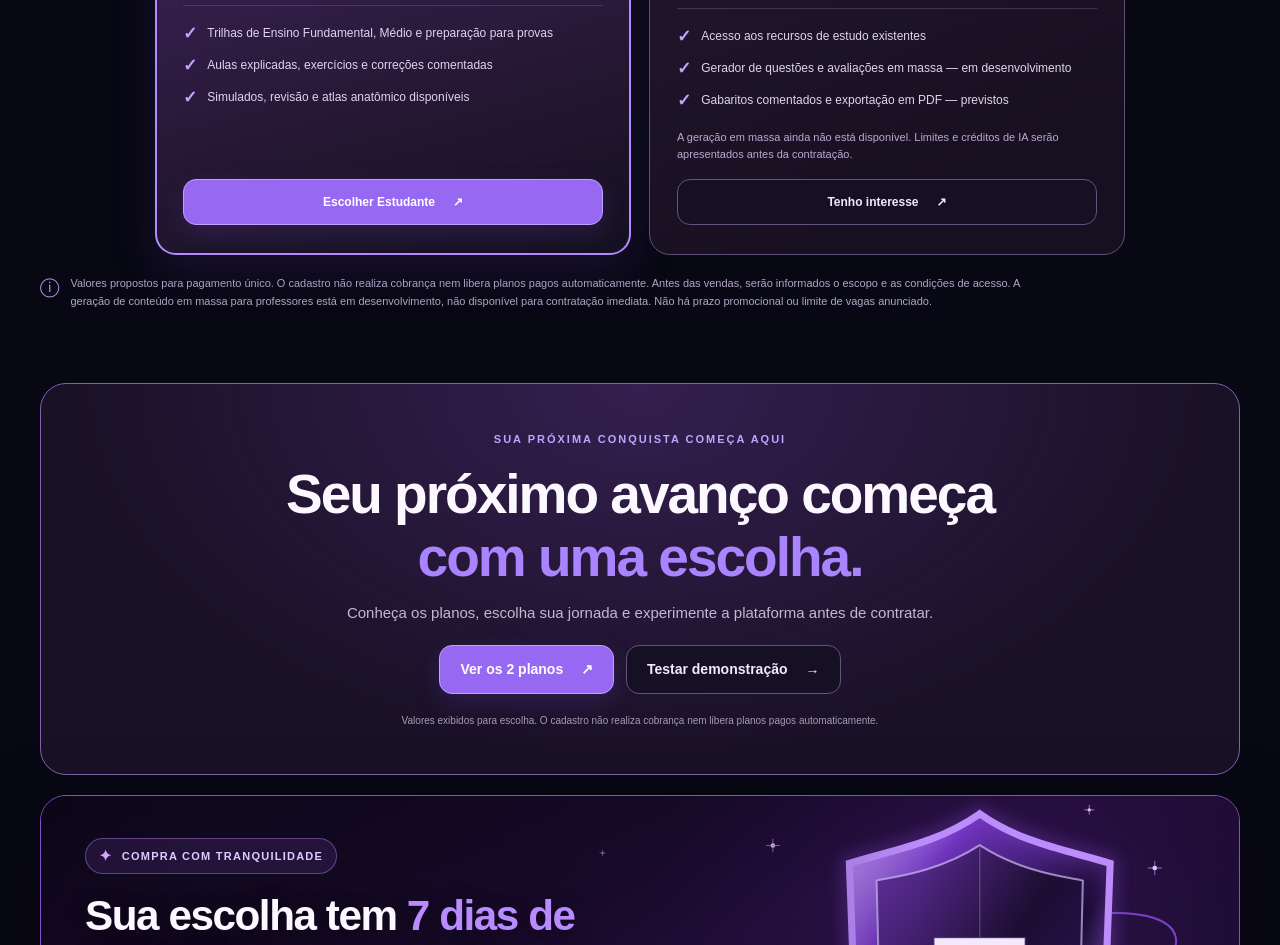
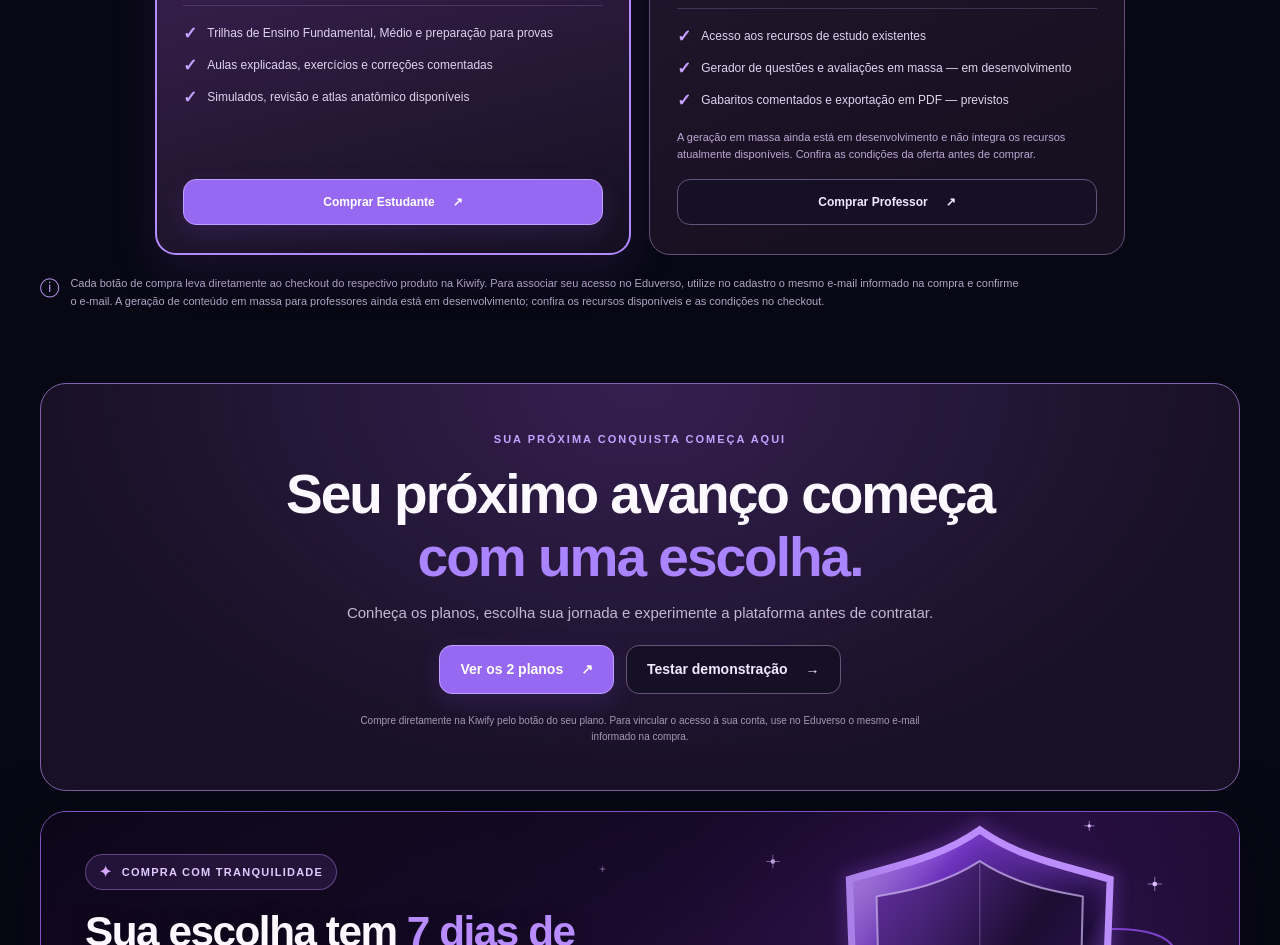
Before and after one commit to dramaflix2026-stack/Eduverso, a Next.js app: page / in a window 1280 px wide. Shown: the part 2020-2965 px from the top of the page. Built offline with nearby package versions, Linux system fonts and the light colour scheme.

Commit message:
feat(lp): conectar os dois cards aos checkouts Kiwify
* feat(lp): conectar cards Estudante e Professor aos checkouts corretos Kiwify

* copy(lp): esclarecer compra via Kiwify e cadastro com mesmo e-mail

```diff
--- a/app/landing-pricing.tsx
+++ b/app/landing-pricing.tsx
@@ -1,5 +1,4 @@
 "use client";
-import Link from "next/link";
 
 type Plan = {
  id:"estudante"|"professores";
@@ -8,6 +7,7 @@ type Plan = {
  subtitle:string;
  caption:string;
  points:string[];
+ checkoutUrl:string;
  featured?:boolean;
  planned?:boolean;
 };
@@ -19,6 +19,7 @@ const plans:Plan[]=[
   subtitle:"Tudo para sua jornada de estudos",
   caption:"Para quem quer estudar, praticar e acompanhar sua evolução.",
   points:["Trilhas de Ensino Fundamental, Médio e preparação para provas","Aulas explicadas, exercícios e correções comentadas","Simulados, revisão e atlas anatômico disponíveis"],
+  checkoutUrl:"https://pay.kiwify.com.br/pE7Jcf1",
   featured:true
  },
  {
@@ -28,6 +29,7 @@ const plans:Plan[]=[
   subtitle:"Mais ferramentas para quem ensina",
   caption:"Para educadores que querem preparar aulas e materiais com mais agilidade.",
   points:["Acesso aos recursos de estudo existentes","Gerador de questões e avaliações em massa — em desenvolvimento","Gabaritos comentados e exportação em PDF — previstos"],
+  checkoutUrl:"https://pay.kiwify.com.br/htmdQJL",
   planned:true
  }
 ];
@@ -50,11 +52,11 @@ export default function LandingPricing(){
      <p className="lp-price-period">Pagamento único · sem mensalidade</p>
      <div className="lp-price-line"/>
      <ul>{plan.points.map(item=><li key={item}><span aria-hidden="true">✓</span>{item}</li>)}</ul>
-     {plan.planned&&<p className="lp-price-development">A geração em massa ainda não está disponível. Limites e créditos de IA serão apresentados antes da contratação.</p>}
-     <Link className={plan.featured?"lp-button":"lp-outline"} href={"/cadastro?plano="+plan.id}>{plan.planned?"Tenho interesse":"Escolher Estudante"} <span aria-hidden="true">↗</span></Link>
+     {plan.planned&&<p className="lp-price-development">A geração em massa ainda está em desenvolvimento e não integra os recursos atualmente disponíveis. Confira as condições da oferta antes de comprar.</p>}
+     <a className={plan.featured?"lp-button":"lp-outline"} href={plan.checkoutUrl} aria-label={"Comprar "+plan.name+" na Kiwify"}>{plan.planned?"Comprar Professor":"Comprar Estudante"} <span aria-hidden="true">↗</span></a>
     </article>)}
    </div>
-   <div className="lp-pricing-trust"><span aria-hidden="true">ⓘ</span><p>Valores propostos para pagamento único. O cadastro não realiza cobrança nem libera planos pagos automaticamente. Antes das vendas, serão informados o escopo e as condições de acesso. A geração de conteúdo em massa para professores está em desenvolvimento, não disponível para contratação imediata. Não há prazo promocional ou limite de vagas anunciado.</p></div>
+   <div className="lp-pricing-trust"><span aria-hidden="true">ⓘ</span><p>Cada botão de compra leva diretamente ao checkout do respectivo produto na Kiwify. Para associar seu acesso no Eduverso, utilize no cadastro o mesmo e-mail informado na compra e confirme o e-mail. A geração de conteúdo em massa para professores ainda está em desenvolvimento; confira os recursos disponíveis e as condições no checkout.</p></div>
   </div>
  </section>;
 }
--- a/app/page.tsx
+++ b/app/page.tsx
@@ -86,7 +86,7 @@ export default function Landing(){
     <h2>Seu próximo avanço começa <em>com uma escolha.</em></h2>
     <p>Conheça os planos, escolha sua jornada e experimente a plataforma antes de contratar.</p>
     <div className="lp-final-actions"><a href="#planos" className="lp-button">Ver os 2 planos <span aria-hidden="true">↗</span></a><a href="#produto" className="lp-outline">Testar demonstração <span aria-hidden="true">→</span></a></div>
-    <small>Valores exibidos para escolha. O cadastro não realiza cobrança nem libera planos pagos automaticamente.</small>
+    <small>Compre diretamente na Kiwify pelo botão do seu plano. Para vincular o acesso à sua conta, use no Eduverso o mesmo e-mail informado na compra.</small>
    </section>
 
    <section className="lp-container lp-guarantee lp-guarantee-art" aria-labelledby="lp-guarantee-title">
```
